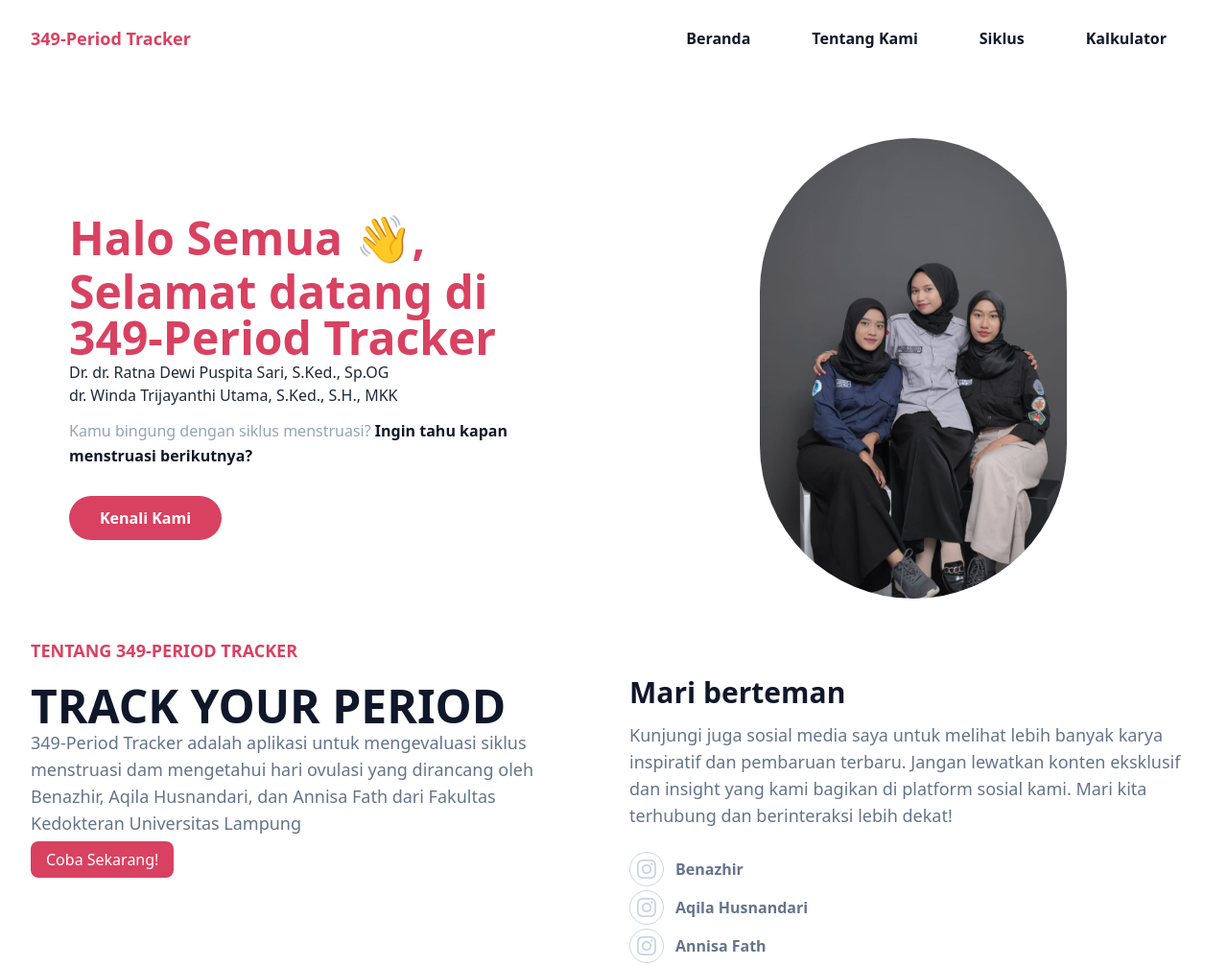
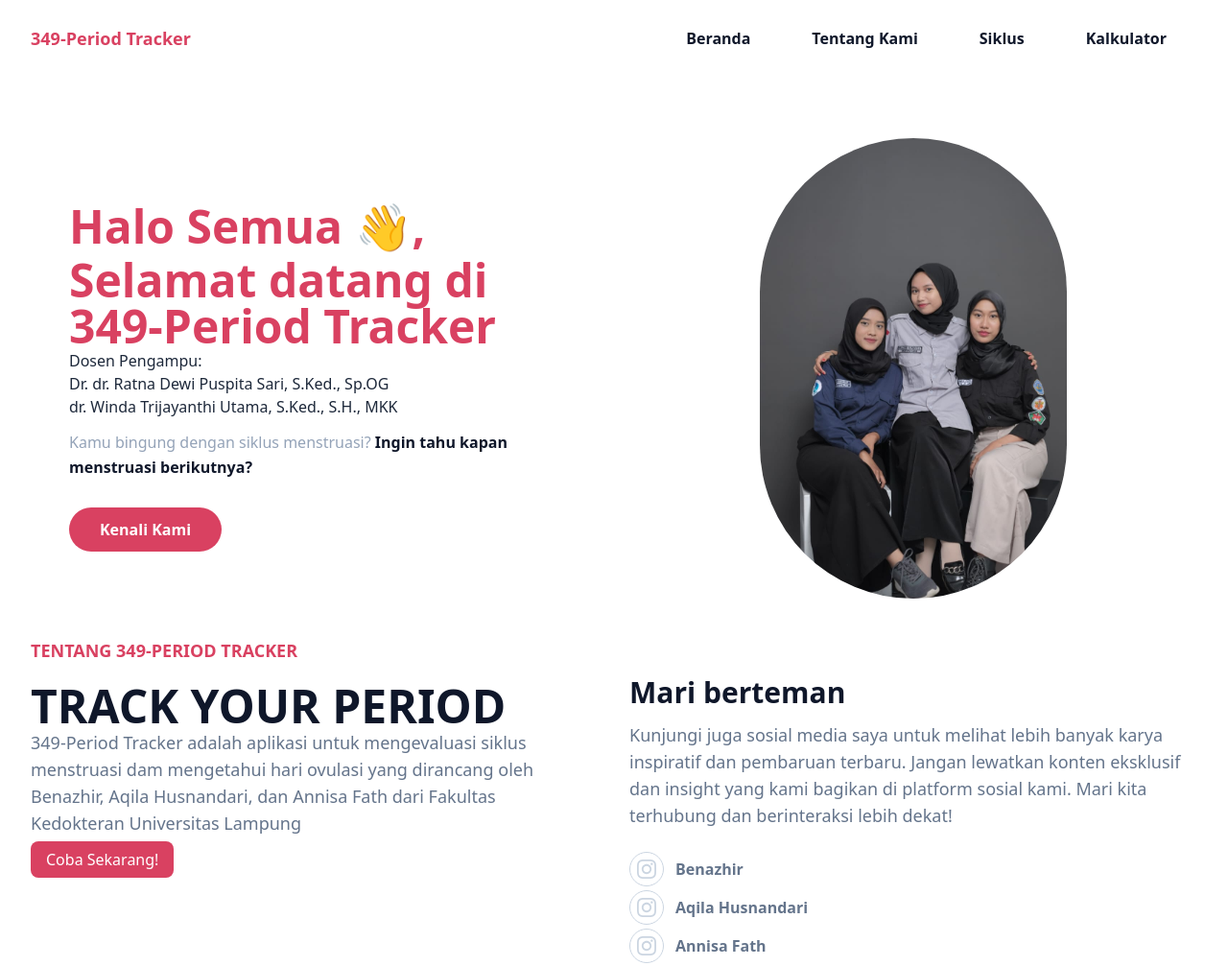
Before and after one commit to fauzanalhfzh/349periodtracker, a website: page index.html in a window 1280 px wide. Shown: the top 1007 px of the page at 96% size. Drawn offline with Linux system fonts and the light colour scheme; some packages are replaced by stand-ins of ours; a script that the page names is missing.

Commit message:
menambah detail dosen

```diff
--- a/index.html
+++ b/index.html
@@ -97,6 +97,7 @@
             <h1 class="block font-bold text-primary text-4xl mt-2 lg:text-5xl">
               Selamat datang di 349-Period Tracker
             </h1>
+            <p class="font-medium text-slate-800 ">Dosen Pengampu:</p>
             <p class="font-medium text-slate-800 ">Dr. dr. Ratna Dewi Puspita Sari, S.Ked., Sp.OG</p>
             <p class="font-medium text-slate-800 mb-3">dr. Winda Trijayanthi Utama, S.Ked., S.H., MKK</p>
             <p class="font-medium text-slate-400 mb-10 leading-relaxed">
```
Also changed, not shown: dist/output.css.
